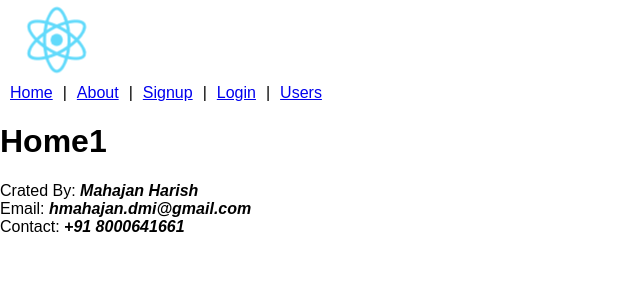
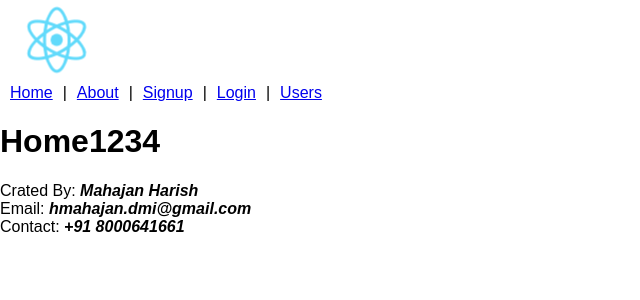
Before and after one commit to harishmahajan/react-routing-seed, a React (Create React App) app: page / in a window 1280 px wide. Shown: the top 300 px of the page, without its empty margins (0-640 px from the left). Built offline with nearby package versions, Linux system fonts and the light colour scheme.

Commit message:
harish1234

```diff
--- a/src/Home.js
+++ b/src/Home.js
@@ -51,7 +51,7 @@ class Home extends Component {
   render() {
     return (
         <div>
-            <h1>Home1</h1>
+            <h1>Home1234</h1>
             Crated By:<b> <i> Mahajan Harish </i></b> <br/>
             Email: <b><i>hmahajan.dmi@gmail.com </i></b> <br/>
             Contact: <b><i>+91 8000641661</i></b>
```
